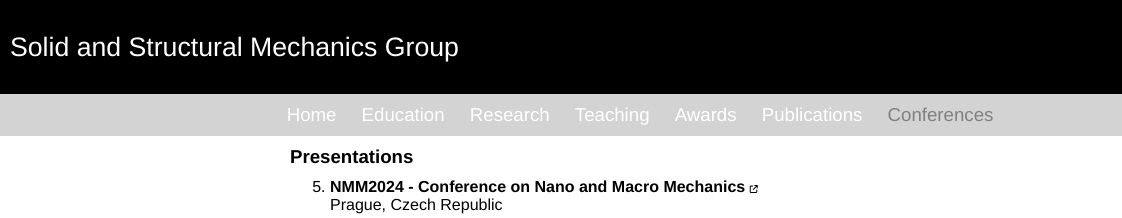
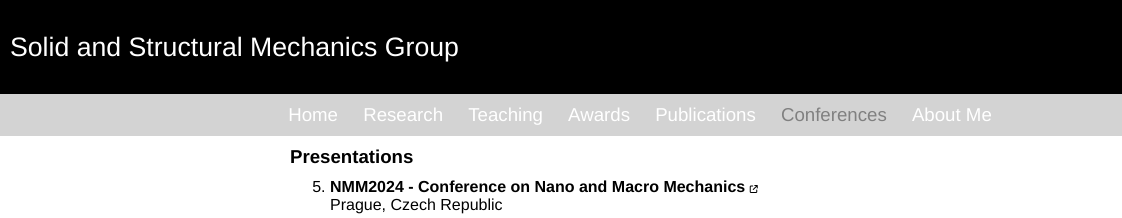
Before and after one commit to marcoamato1993/mysite, a plain HTML site: page Conferences.html in a window 1280 px wide. Shown: the top 218 px of the page, 0-1122 px from the left. Drawn offline with Linux system fonts and the light colour scheme; files whose address does not match are found by name.

Commit message:
Update Conferences.html

```diff
--- a/Conferences.html
+++ b/Conferences.html
@@ -48,7 +48,7 @@
 	.title {font-family: helvetica; font-size: 14pt; color: black; font-weight: bold; margin: 0px;}
 	.txt {font-family: helvetica; font-size: 12pt; color: black; margin: 0px; text-align: justify; padding-bottom: 10px; padding-top: 10px}
 
-	@media screen and (max-width: 750px) {
+	@media screen and (max-width: 760px) {
 		.container {display: flex; flex-direction: column; width: auto; padding: 10px; margin: auto;}
 		.footercontainer {background-color: black; padding: 10px; display: flex; justify-content: space-around; flex-direction: column;}
 		.footertop > * {flex: 1 1 45%;}
@@ -71,7 +71,7 @@
 		.footertop {background-color: black; display: flex; justify-content: space-around; flex-direction: column; flex-wrap: wrap;}
 		}
 
-	@media screen and (max-width: 750px) {
+	@media screen and (max-width: 760px) {
   		.topnav.responsive {position: relative;}
   		.topnav.responsive .icon {position: relative}
   		.topnav.responsive a{
@@ -111,12 +111,12 @@
     		<i class="fa fa-bars" onclick="myFunction()"></i>
   		</a>
   		<a class="menu" href="index.html">Home</a>
-  		<a class="menu" href="Education.html">Education</a>
   		<a class="menu" href="Research.html">Research</a>
   		<a class="menu" href="Teaching.html">Teaching</a>
   		<a class="menu" href="Awards.html">Awards</a>
   		<a class="menu" href="Publications.html">Publications</a>
   		<a class="menu" style="color: gray" href="Conferences.html">Conferences</a>
+  		<a class="menu" href="About Me.html">About Me</a>
 	</div>
 
 	<div class="container">
```
